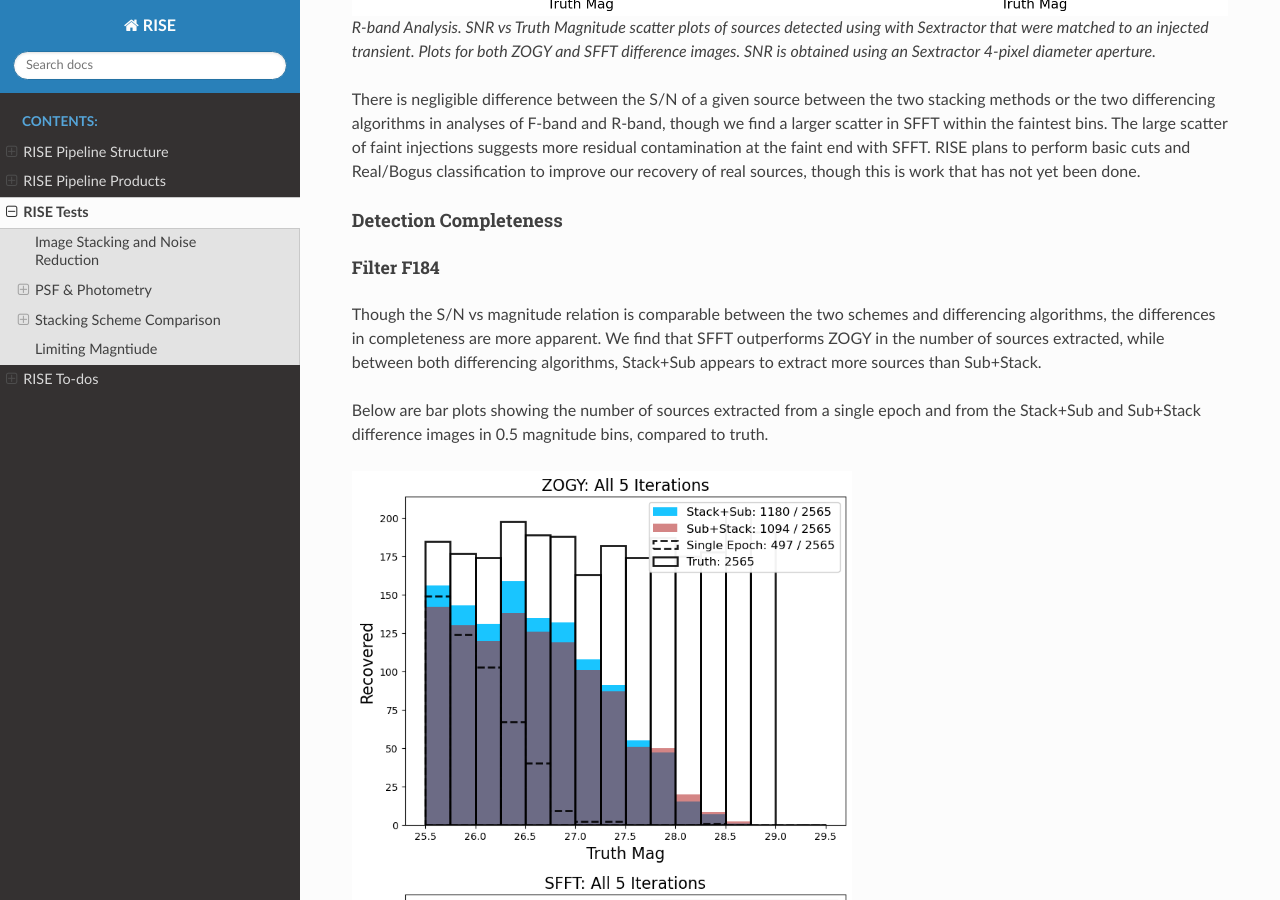
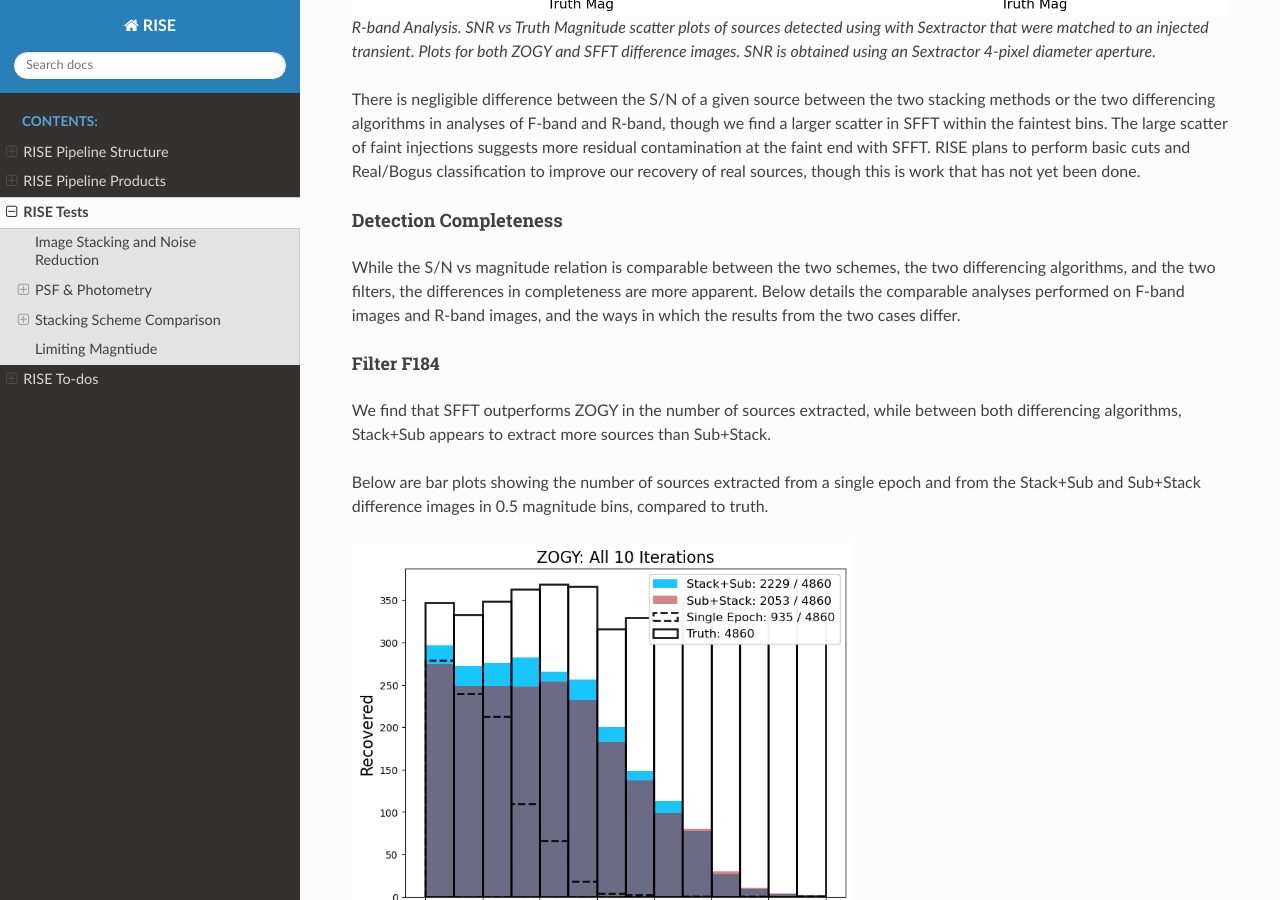
Before and after one commit to joseph-santana/RISE-docs, a Sphinx documentation site: the page built from source/tests.rst, in a window 1280 px wide and 900 px high, scrolled down 9016 px. Built offline with Sphinx 7.4.7 and the Read the Docs theme 3.1.0, drawn with Linux system fonts in a browser that asks for light colours.

Commit message:
Fill out f184 subsection in Detection Completeness section

```diff
--- a/source/tests.rst
+++ b/source/tests.rst
@@ -179,10 +179,11 @@ RISE plans to perform basic cuts and Real/Bogus classification to improve our re
 Detection Completeness
 ^^^^^^^^^^^^^^^^^^^^^^
 
+While the S/N vs magnitude relation is comparable between the two schemes, the two differencing algorithms, and the two filters, the differences in completeness are more apparent.
+Below details the comparable analyses performed on F-band images and R-band images, and the ways in which the results from the two cases differ.
+
 Filter F184
 """""""""""
-
-Though the S/N vs magnitude relation is comparable between the two schemes and differencing algorithms, the differences in completeness are more apparent.
 We find that SFFT outperforms ZOGY in the number of sources extracted, while between both differencing algorithms, Stack+Sub appears to extract more sources than Sub+Stack.
 
 Below are bar plots showing the number of sources extracted from a single epoch and from the Stack+Sub and Sub+Stack difference images in 0.5 magnitude bins, compared to truth.
@@ -191,10 +192,10 @@ Below are bar plots showing the number of sources extracted from a single epoch
 
 *Sextractor detections above 5σ. Number of detections in each stacking scheme compared to truth in 0.25 magnitude bins*
 
-.. |zogy_bar| image:: /images/091126/zogy_bar.png
+.. |zogy_bar| image:: /images/zogy_bar_f184.png
    :width: 500
 
-.. |sfft_bar| image:: /images/091126/sfft_bar.png
+.. |sfft_bar| image:: /images/sfft_bar_f184.png
    :width: 500
 
 Below are completeness plots showing the number of sources extracted from a single epoch and from the Stack+Sub and Sub+Stack difference images in 0.5 magnitude bins.
```
Also changed, not shown: other parts of source/tests.rst (+2 -2 lines), source/images/sfft_bar_f184.png (added), source/images/sfft_bar_r062.png (added), source/images/sfft_completeness_f184.png (added), source/images/sfft_completeness_r062.png (added), source/images/zogy_bar_f184.png (added), source/images/zogy_bar_r062.png (added), source/images/zogy_completeness_f184.png (added), source/images/zogy_completeness_r062.png (added).
